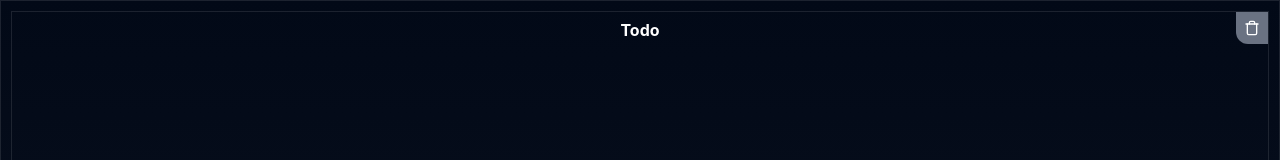
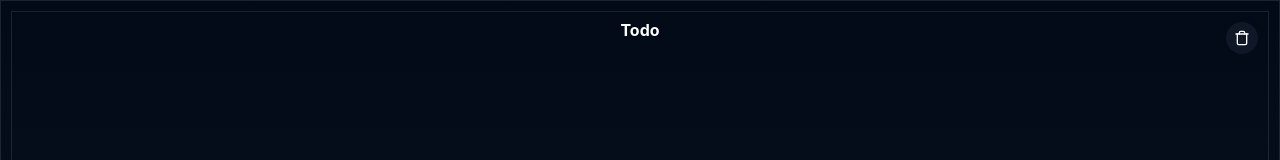
Before and after one commit to wrick17/dashforge, a React app: page / in a window 1280 px wide. Both pictures are taken after a click on the button "Todo". Shown: the top 160 px of the page. Built offline with nearby package versions, Linux system fonts and the light colour scheme; the HTML template or start-up script is replaced by a standard one.

Commit message:
delete working

```diff
--- a/src/App.css
+++ b/src/App.css
@@ -103,7 +103,6 @@ body {
 	min-height: 10px;
 	min-width: 10px;
 	position: relative;
-	transition: all 0.2s ease;
 }
 
 .button-container button {
@@ -133,25 +132,19 @@ body {
 	border-radius: 5px;
 	height: 100%;
 	width: 100%;
-	transition: all 0.2s ease;
 }
 
 .button-container:hover::after {
 	background-color: #1f2937;
 }
-/*
-.button-container.horizontal:hover::after {
-	width: calc(100% - 30px);
-	height: calc(100% - 2px);
-}
-
-.button-container.vertical:hover::after {
-	width: calc(100% - 2px);
-	height: calc(100% - 4px);
-} */
 
 .button-container:hover button {
 	height: 32px;
 	width: 32px;
 	font-size: 2rem;
 }
+
+:is(.layout):has(> .button-container:hover),
+:is(.layout):has(> .layout-content > .button-container:hover) {
+	border-color: #60a5fa;
+}
--- a/src/components/layout.jsx
+++ b/src/components/layout.jsx
@@ -1,10 +1,10 @@
 import { Plus } from "lucide-react";
-import { useEffect, useState } from "react";
+import { useEffect, useRef, useState } from "react";
 import { hash } from "../utils/hash";
 import { Choose } from "./choose";
 import { Renderer } from "./renderer";
 
-export const Layout = ({ id, initialConfig }) => {
+export const Layout = ({ id, initialConfig, onEmpty }) => {
 	let config = initialConfig;
 	try {
 		const cache = localStorage.getItem(id);
@@ -14,9 +14,22 @@ export const Layout = ({ id, initialConfig }) => {
 	} catch (_e) {}
 	const [layout, setLayout] = useState(config);
 	const [choose, setChoose] = useState();
+	const mainLayoutIndex = useRef(0);
 
 	useEffect(() => {
+		if (
+			layout &&
+			layout.length > 0 &&
+			!layout.every((row) => row.length === 0)
+		) {
 			localStorage.setItem(id, JSON.stringify(layout));
+		} else if (
+			layout &&
+			(layout.length === 0 || layout.every((row) => row.length === 0))
+		) {
+			// Remove from localStorage if layout is empty
+			localStorage.removeItem(id);
+		}
 	}, [layout, id]);
 
 	const onAdd = (side) => {
@@ -39,6 +52,7 @@ export const Layout = ({ id, initialConfig }) => {
 			]);
 		} else {
 			if (choose === "top") {
+				mainLayoutIndex.current++;
 				setLayout((oldLayout) => [
 					[
 						{
@@ -57,8 +71,10 @@ export const Layout = ({ id, initialConfig }) => {
 					...oldLayout,
 				]);
 			} else if (choose === "left") {
-				setLayout((oldLayout) => [
-					[
+				setLayout((oldLayout) =>
+					oldLayout.map((row, rowIndex) => {
+						if (rowIndex === mainLayoutIndex.current) {
+							return [
 								{
 									id: hash(),
 									type: "layout",
@@ -71,13 +87,18 @@ export const Layout = ({ id, initialConfig }) => {
 										],
 									],
 								},
-						...oldLayout[0],
-					],
-				]);
+								...row,
+							];
+						}
+						return row;
+					}),
+				);
 			} else if (choose === "right") {
-				setLayout((oldLayout) => [
-					[
-						...oldLayout[0],
+				setLayout((oldLayout) =>
+					oldLayout.map((row, rowIndex) => {
+						if (rowIndex === mainLayoutIndex.current) {
+							return [
+								...row,
 								{
 									id: hash(),
 									type: "layout",
@@ -90,8 +111,11 @@ export const Layout = ({ id, initialConfig }) => {
 										],
 									],
 								},
-					],
-				]);
+							];
+						}
+						return row;
+					}),
+				);
 			} else if (choose === "bottom") {
 				setLayout((oldLayout) => [
 					...oldLayout,
@@ -116,14 +140,68 @@ export const Layout = ({ id, initialConfig }) => {
 	};
 
 	const postResize = (paneSizes, rowHeights) => {
-		console.log({ paneSizes, rowHeights });
+		// console.log(id, { paneSizes, rowHeights });
 	};
 
 	const onRemove = (id) => {
-		setLayout((oldLayout) => oldLayout.filter((row) => row.id !== id));
+		setLayout((oldLayout) => {
+			const removeFromLayout = (layout) => {
+				return layout
+					.map((row) => {
+						return row.filter((item) => {
+							// If this item has the id we want to remove, remove it
+							if (item.id === id) {
+								// Clean up localStorage for removed layout items
+								if (item.type === "layout") {
+									localStorage.removeItem(item.id);
+								}
+								return false;
+							}
+
+							// If this is a layout item, recursively process its config
+							if (item.type === "layout" && item.config) {
+								const newConfig = removeFromLayout(item.config);
+
+								// If the config becomes empty or has no items, remove this layout item
+								if (
+									newConfig.length === 0 ||
+									newConfig.every((r) => r.length === 0)
+								) {
+									// Clean up localStorage for the layout that's being removed
+									localStorage.removeItem(item.id);
+									return false;
+								}
+
+								// Return a new item object to ensure immutability
+								return {
+									...item,
+									config: newConfig,
+								};
+							}
+
+							return true;
+						});
+					})
+					.filter((row) => row.length > 0); // Remove empty rows
 			};
 
-	console.log(layout);
+			const newLayout = removeFromLayout(oldLayout);
+
+			// Check if this layout is now empty and notify parent
+			if (
+				newLayout.length === 0 ||
+				newLayout.every((row) => row.length === 0)
+			) {
+				if (onEmpty) {
+					// Use setTimeout to avoid calling onEmpty during render
+					setTimeout(() => onEmpty(id), 0);
+				}
+			}
+
+			// Return a completely new array to ensure React detects the change
+			return JSON.parse(JSON.stringify(newLayout));
+		});
+	};
 
 	const showButtons = layout?.[0]?.[0] !== "selector";
 
@@ -153,6 +231,7 @@ export const Layout = ({ id, initialConfig }) => {
 					</div>
 				)}
 				<Renderer
+					key={JSON.stringify(layout)}
 					layout={layout}
 					onSelect={(app) => onSelect(app, true)}
 					postResize={postResize}
--- a/src/components/renderer.jsx
+++ b/src/components/renderer.jsx
@@ -22,11 +22,16 @@ export const Renderer = ({ layout, postResize, onRemove }) => {
 
 	// Update pane sizes when layout changes
 	useEffect(() => {
-		setPaneSizes(
-			layout.map((row) => Array(row.length).fill(totalWidth / row.length)),
+		const newPaneSizes = layout.map((row) =>
+			Array(row.length).fill(totalWidth / row.length),
 		);
-		setRowHeights(Array(layout.length).fill(totalHeight / layout.length));
-	}, [layout]);
+		const newRowHeights = Array(layout.length).fill(
+			totalHeight / layout.length,
+		);
+		setPaneSizes(newPaneSizes);
+		setRowHeights(newRowHeights);
+		postResize(newPaneSizes, newRowHeights);
+	}, [layout, postResize]);
 
 	const handleHorizontalResize = (rowIndex, paneIndex, delta) => {
 		setPaneSizes((prevSizes) => {
@@ -171,18 +176,22 @@ export const Renderer = ({ layout, postResize, onRemove }) => {
 											key={item?.id}
 										>
 											{item?.type === "layout" ? (
-												<Layout initialConfig={item.config} id={item.id} />
+												<Layout
+													initialConfig={item.config}
+													id={item.id}
+													onEmpty={onRemove}
+												/>
 											) : (
-												<>
+												<div className="flex flex-col relative">
 													<RenderApp />
 													<button
 														type="button"
-														className="absolute top-0 right-0 bg-gray-500 text-white rounded-bl-xl p-2 hover:bg-gray-600"
+														className="absolute top-0 right-0 bg-gray-900 text-white rounded-full p-2 hover:bg-gray-600"
 														onClick={() => onRemove(item.id)}
 													>
 														<Trash size={16} />
 													</button>
-												</>
+												</div>
 											)}
 										</div>
 										{row.length > 1 && index < row.length - 1 && (
```
Lines whose indentation alone changed are shown as unchanged.
